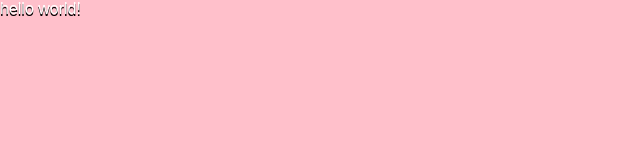
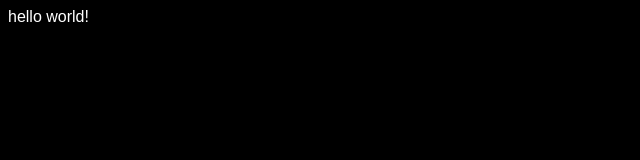
Before and after one commit to CI0NID/ci0nid.github.io, a plain HTML site: page index.html in a window 1280 px wide. Shown: the whole page, without its empty margins (0-640 px from the left). Drawn offline with Linux system fonts and the light colour scheme.

Commit message:
Update style.css

```diff
--- a/style.css
+++ b/style.css
@@ -1,9 +1,8 @@
 
 body {
-  background-color: pink;
-  background-image: url("/png/BG2.png");
+  background-color: black;
   color: white;
   font-family: Arial;
-  margin: auto;
+  margin: center;
   text-shadow: 0 2px black
 }
```
